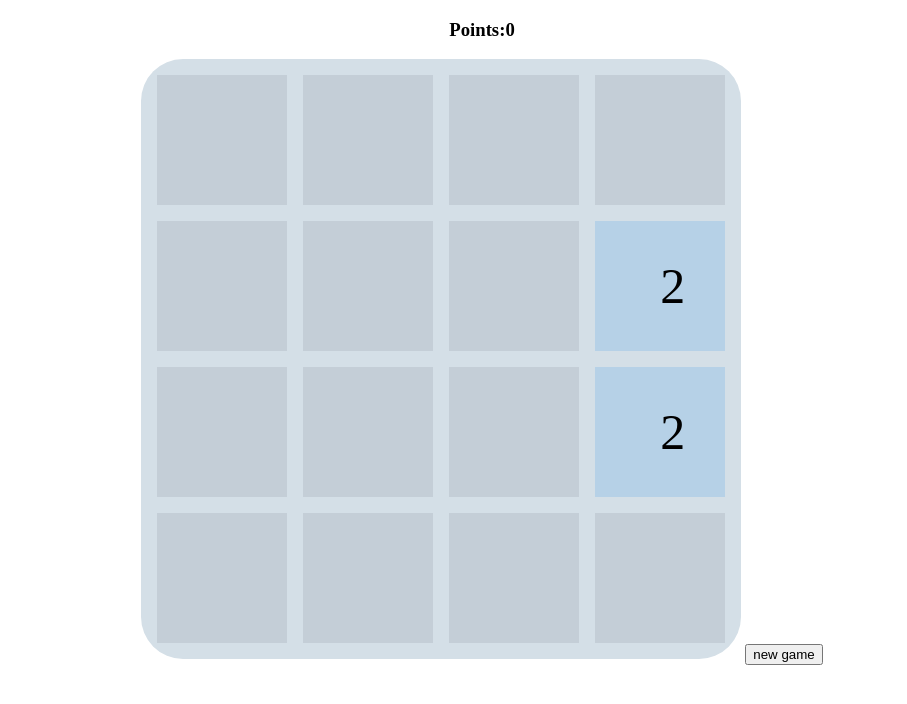
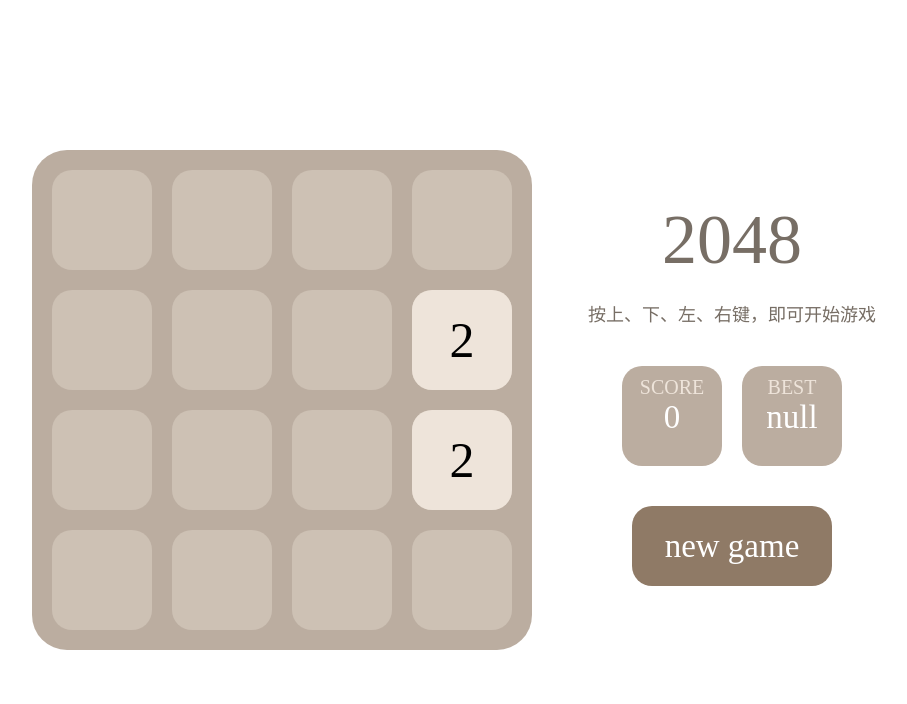
Before and after one commit to sylisoy/game2048, a plain HTML site: page index.html in a window 1280 px wide. Shown: the whole page, without its empty margins (158-1065 px from the left). Drawn offline with Linux system fonts and the light colour scheme.

Commit message:
增加了最高分数，重新开启游戏，最高分数的保存以及完善了界面

```diff
--- a/2048.css
+++ b/2048.css
@@ -1,20 +1,104 @@
 #main{
+    position: absolute;
+    top: 50%;
+    left: 50%;
+    transform: translate(-50%,-50%);
+    height: 500px;
+    width: 900px;
+    display: flex;
+}
+.left{
+
+    flex:1;
+    position: relative;
+}
+.name{
+    font-size:70px;
+    margin-top:50px ;
+    color: #776E65;
+}
+.info{
+    margin-top: 20px;
+    font-size: 18px;
+    color: #776E65;
+}
+.score{
+    margin: 40px auto;
+    width: 220px;
+}
+.best{
+    display: inline-block;
+    width: 100px;
+    height: 100px;
+    background-color: rgba(187,173,160);
+    border-radius: 20px;
+}
+span{
+    display: block;
     text-align: center;
 }
+#best-title{
+    font-size: 20px;
+    margin-top:10px ;
+    color:#EEE4DA;
+}
+#best-score{
+    font-size: 33px;
+    color:#FFFFFF;
+}
+#current-title{
+    font-size: 20px;
+    margin-top:10px ;
+    color:#EEE4DA;
+}
+#current-score{
+    font-size: 33px;
+    color:#FFFFFF;
+}
+.current{
+    margin-right: 20px;
+    background-color: rgba(187,173,160);
+    display: inline-block;
+    width: 100px;
+    height: 100px;
+    border-radius: 20px;
+    float: left;
+
+}
+.new-wrapper{
+    width: 200px;
+    height: 80px;
+    background-color: #8F7A66;
+    margin:30px auto;
+    /* 文字居中 */
+    text-align: center;
+    border-radius: 20px;
+    color:#FFFFFF;
+}
+
+.new-wrapper:hover{
+    cursor: pointer;
+
+}
+.new-game{
+    line-height: 80px;
+    font-size: 33px;
+    margin: 0 auto;
+    border-radius: 25px;
+}
 #game-container{
-    width: 600px;
-    height: 600px;
-    background: #D4DFE7;
+    width: 500px;
+    height: 500px;
+    background: #BBADA0;
     position: relative;
     display: inline-block;
     z-index: 1;
     border-radius: 7%;
-
 }
 /* id选择器 */
 #block{
     text-align: center;
-    line-height: 130px;
+    line-height: 100px;
     font-size: 50px;
     border-radius: 7%;
 }
@@ -22,6 +106,3 @@
     height: 200px;
     background: red;
 }
-#restart{
-
-}
--- a/2048.js
+++ b/2048.js
@@ -1,15 +1,20 @@
 //Constant
-const canvasSize = 600;
-const blockSize = 130;
-//大背景
-const BackColor = '#D4DFE7';
+const canvasSize = 500;
+const blockSize = 100;
+//大背景在css中设置
 //所有格子
-const BackGroundColor = '#C4CED7';
+const BackGroundColor = '#CDC1B4';
 //有数字的格子
-const BackCurrentColor2= '#B6D1E7';
-const BackCurrentColor4='#92E752';
-const BackCurrentColor8='#D6E72E';
-const BackCurrentColor16='#D1BCE7';
+const BackCurrentColor2= '#EEE4DA';
+const BackCurrentColor4='#EDE0C8';
+const BackCurrentColor8='#F2B179';
+const BackCurrentColor16='#F59563';
+const BackCurrentColor32='#F67C5F';
+const BackCurrentColor64='#F65E3B';
+const BackCurrentColor128='#EDCF72';
+const BackCurrentColor256='#F3DC41';
+const BackCurrentColor512='#EAC74E';
+const BackCurrentColor1024='#E0B917';
 
 const gameSize = 4;
 //格子间隔 16
@@ -34,6 +39,7 @@ class Game {
         this.initializeData();
         this.gameOver=false;
         this.count=0;
+        this.maxScore=0;
         this.state=1;
 
     }
@@ -212,6 +218,15 @@ class Game {
                 currentPoints+=result.points;
             }
         }
+        //求最高分数,这里仅仅是比较了新一轮游戏中该移动的分数和原来的分数，同时会改变最高分数
+        //所以还得和最高分数比较
+        this.maxScore=this.points>this.maxScore ? this.points:this.maxScore;
+
+        let c=localStorage.getItem("maxScore");
+        this.maxScore=this.maxScore>c?this.maxScore:c;
+
+        localStorage.setItem("maxScore", this.maxScore);
+
         if (moves.length != 0) {
             this.generateNewblock();
         }
@@ -302,7 +317,6 @@ class View {
         if (curTime < totalTime) {
             setTimeout(() => {
                 this.doFrame(moves, curTime + 1 / frame_pre_second, totalTime)
-
             }, 1 / frame_pre_second * 1000);
 
             for (let move of moves) {
@@ -319,11 +333,13 @@ class View {
                 ];
                 //键盘按的很快时的优化，两种方法
                 //
+
                 if (block) {
                     block.style.top = currPosition[0] + 'px';
                     block.style.left = currPosition[1] + 'px';
+                }else {
+                    console.log(1)
                 }
-
             }
         } else {
             view.drawGame();
@@ -354,7 +370,6 @@ class View {
             this.blocks.push(temp);
         }
     }
-    //画每个格子
     drawBackgroundBlock(i, j, color) {
         let block = document.createElement('div');
         //先求position
@@ -367,72 +382,84 @@ class View {
 
         block.style.top = position[0] + 'px';
         block.style.left = position[1] + 'px';
+
+        block.style.textAlign = 'center';
         block.style.zIndex=3;
+        block.style.borderRadius=20+'px';
         this.container.append(block);
         //如果想要为当前有数字的格子添加上数字，则需要返回这个block
         return block;
     }
-    //画有数字的格子
     drawBlock(i, j, number) {
         let span = document.createElement("span");
         let text = document.createTextNode(number);
         let currentColor=null;
-        if (number==2){
-            currentColor=BackCurrentColor2;
-        } else  if(number==4){
-            currentColor=BackCurrentColor4;
-
-        }else  if(number==8){
-            currentColor=BackCurrentColor8;
-        }else  if(number==16){
-            currentColor=BackCurrentColor16;
+        switch (number) {
+            case 2:
+                currentColor=BackCurrentColor2;
+                break;
+            case 4:
+                currentColor=BackCurrentColor4;
+                break;
+            case 8:
+                currentColor=BackCurrentColor8;
+            case 16:
+                currentColor=BackCurrentColor16;
+                break;
+            case 32:
+                currentColor=BackCurrentColor32;
+                break;
+            case 64:
+                currentColor=BackCurrentColor64;
+                break;
+            case 128:
+                currentColor=BackCurrentColor128;
+                break;
+            case 256:
+                currentColor=BackCurrentColor256;
+                break;
+            case 512:
+                currentColor=BackCurrentColor512;
+                break;
+            case 1024:
+                currentColor=BackCurrentColor1024;
+                break;
         }
         let block = this.drawBackgroundBlock(i, j, currentColor);
-        span.style.position = "absolute";
         span.appendChild(text);
-        //把span 数字加到盒子里
-        //让数字居中,offsetHeight它返回该元素的像素高度，
-        // span.style.top=(blockSize-span.offsetHeight)/2;
-        // span.style.left=(blockSize-span.offsetWidth)/2;
+        span.style.lineHeight = 100 + 'px';
+        span.style.fontSize = 50+'px';
+        span.style.borderRadius=20+'px';
 
-        span.style.lineHeight = 130 + 'px';
-        span.style.fontSize = 50 + 'px';
-        span.style.textAlign = 'center';
         span.className='block';
-        block.style.zIndex=5;
+        block.style.zIndex=10;
         block.appendChild(span);
         return block;
     }
+
+
 }
 
 //Controller
 let container = document.getElementById("game-container");
-let points=document.getElementById('points');
-let current=document.getElementById('currentPoints');
-let restart=document.getElementById('restart');
-
+let points=document.getElementById('current-score');
+// let current=document.getElementById('currentPoints');
+let bestPoints=document.getElementById('best-score');
+let restart=document.querySelector('.new-game');
 let game = new Game();
 let view = new View(container, game);
 view.drawGame();
-
+bestPoints.innerText=`${localStorage.getItem("maxScore")}`;
 //重新开始游戏
 restart.addEventListener('click',function () {
     //重新初始化游戏，
     game.initializeData();
-    points.innerHTML=`Points:${game.points}`;
-    current.innerHTML='0';
+    points.innerHTML=`${game.points}`;
     view.drawGame();
 });
-
 //添加键盘事件
 document.onkeydown = function (event) {
     let result =null;
-    // //必须按下键盘才可以获得游戏结束。
-    // if (game.isOver()){
-    //     console.log("gameOver");
-    //     alert("game");
-    // }
-
     if (event.key == 'ArrowLeft') {
         result = game.advance('left');
     } else if (event.key == 'ArrowRight') {
@@ -444,9 +471,10 @@ document.onkeydown = function (event) {
     }
 
     if (result&& result.moves.length>0) {
-
-        points.innerHTML=`Points:${game.points}`;
-        current.innerHTML=`${result.currentPoints}`;
+        points.innerHTML=`${game.points}`;
+        // current.innerHTML=`${result.currentPoints}`;
+        best=localStorage.getItem("maxScore");
+        bestPoints.innerText=`${best}`;
         view.animate(result.moves);
         //这里延时0.5秒，与最后一步 移动方块是需要时间的,
         //需要画好了，才有游戏结束的标志
--- a/agent.js
+++ b/agent.js
@@ -114,13 +114,12 @@ class GameAgent{
     //自己玩
     play(rounds=100){
         //rounds玩的次数
-
         if (rounds>0) {
             let result=this.evaluate();
             this.issueCommand(result.move);
             setTimeout(() => {
                 this.play(rounds-1);
-            }, 500)
+            }, 200)
         }
     }
 }
--- a/index.html
+++ b/index.html
@@ -1,5 +1,6 @@
 <!DOCTYPE html>
 <html lang="en">
+
 <head>
     <meta charset="UTF-8">
     <meta http-equiv="X-UA-Compatible" content="IE=edge">
@@ -7,16 +8,46 @@
     <title>2048</title>
     <link rel="stylesheet" href="./2048.css">
 </head>
+
 <body>
 <div id="main">
+    <!-- 两栏布局 左边自适应 -->
+    <div id="game-container"></div>
+    <div class="left">
+        <div class="title">
+                <span class="name">
+                     2048
+                </span>
+            <span class="info">
+                    按上、下、左、右键，即可开始游戏
+                </span>
+        </div>
+        <div class="score">
+            <div class="best">
+                    <span id="best-title">
+                        BEST
+                    </span>
+                <span id="best-score">
+                       0
+                    </span>
+            </div>
+            <div class="current">
+                    <span id="current-title">
+                        SCORE
+                    </span>
+                <span id="current-score">
+                        0
+                    </span>
+            </div>
+        </div>
 
-    <h3 id="points">Points:0</h3>
-    <h3 id="currentPoints"></h3>
-
-    <div id="game-container">
+        <div class="new-wrapper">
+               <span class="new-game">
+                new game
+               </span>
+        </div>
 
     </div>
-    <button id="restart">new game
 </div>
 <script src="./2048.js"></script>
 <script src="agent.js"></script>
```
